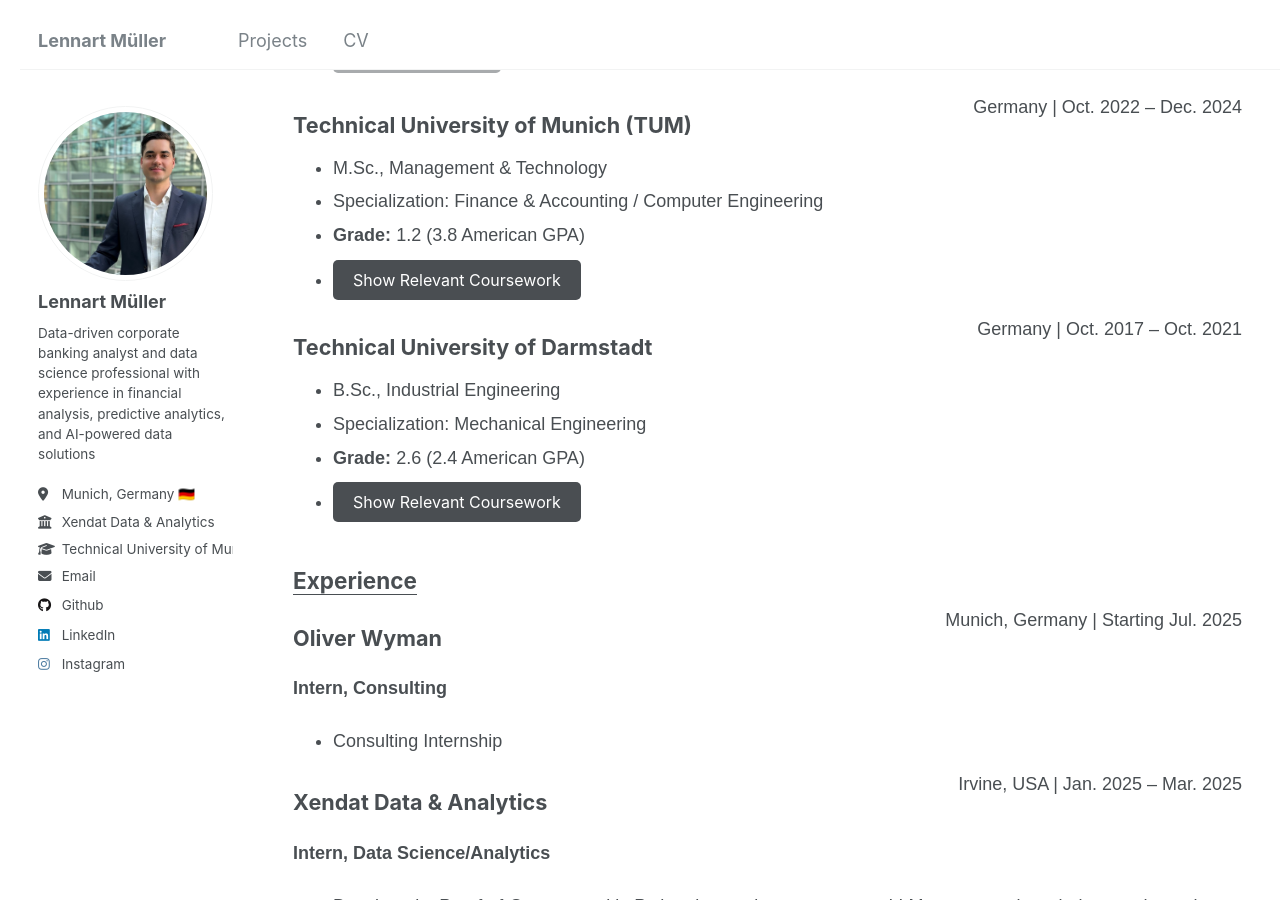
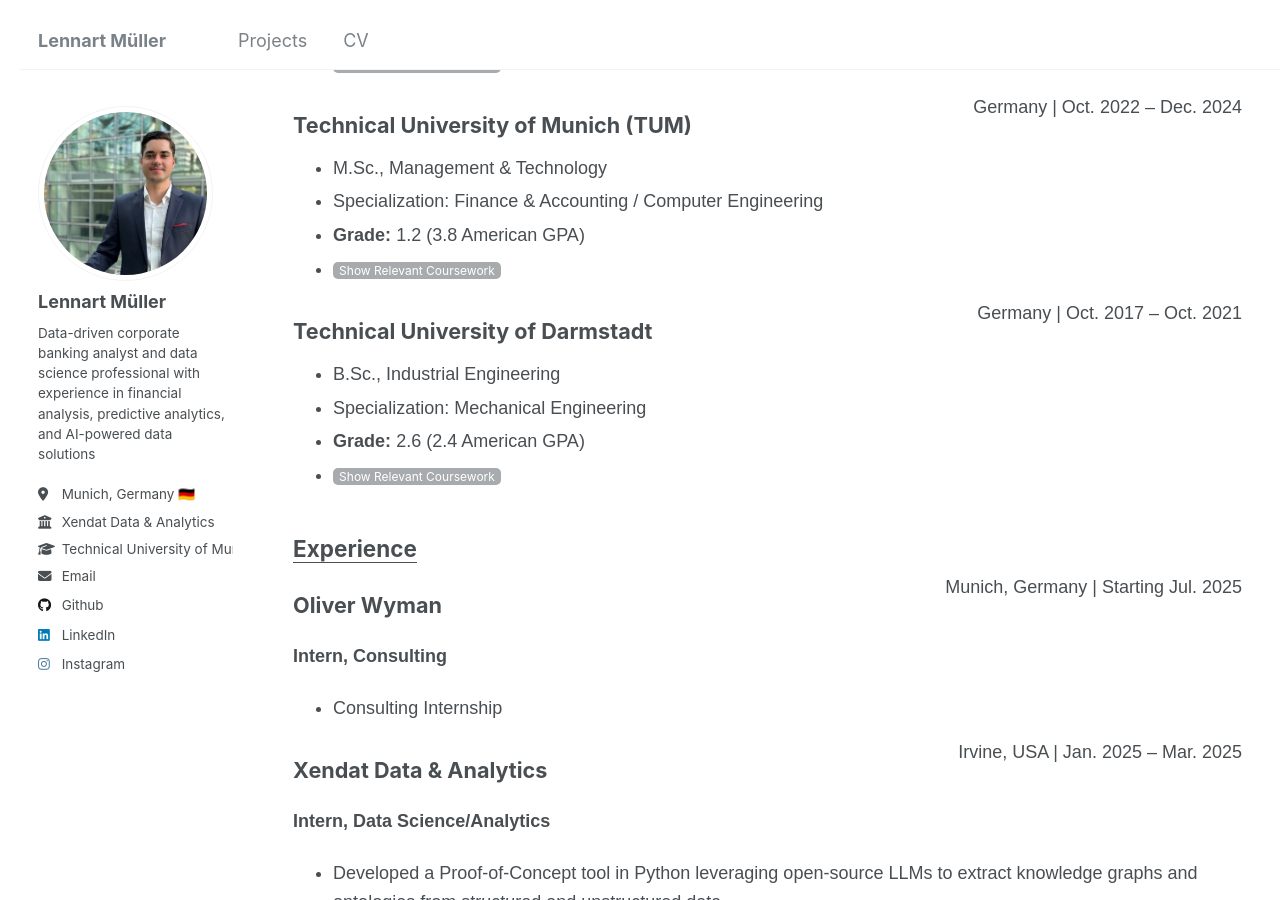
Before and after one commit to lennartmueller123/lennartmueller123.github.io, a Jekyll site: the page built from _pages/cv.html, in a window 1280 px wide and 900 px high, scrolled down 405 px. Built offline with Jekyll 4.4.1, drawn with Linux system fonts in a browser that asks for light colours.

Commit message:
Update cv.html
New buttons

```diff
--- a/_pages/cv.html
+++ b/_pages/cv.html
@@ -100,7 +100,7 @@
                 <li>Specialization: Finance & Accounting / Computer Engineering</li>
                 <li><strong>Grade: </strong>1.2   (3.8 American GPA)</li>
                 <li>
-                  <button onclick="toggleDropdown('tum-courses')" style="margin-top: 5px; padding: 10px 20px; background-color: #4A4E52; color: white; border: none; border-radius: 5px; font-size: 16px; cursor: pointer;">
+                  <button onclick="toggleDropdown('tum-courses')" style="margin-top: 5px; padding: 5px px; background-color: #a8abad; color: white; border: none; border-radius: 5px; font-size: 12px; cursor: pointer;">
                     Show Relevant Coursework
                   </button>
                   <div id="tum-courses" style="display: none; margin-top: 10px;">
@@ -145,7 +145,7 @@
                 <li>Specialization: Mechanical Engineering</li>
                 <li><strong>Grade: </strong>2.6 (2.4 American GPA)</li>
                 <li>
-                  <button onclick="toggleDropdown('tud-courses')" style="margin-top: 5px; padding: 10px 20px; background-color: #4A4E52; color: white; border: none; border-radius: 5px; font-size: 16px; cursor: pointer;">
+                  <button onclick="toggleDropdown('tud-courses')" style="margin-top: 5px; padding: 5px px; background-color: #a8abad; color: white; border: none; border-radius: 5px; font-size: 12px; cursor: pointer;">
                     Show Relevant Coursework
                   </button>
                   <div id="tud-courses" style="display: none; margin-top: 10px;">
@@ -255,7 +255,7 @@
               <li><strong>Tools: </strong>Python, Jupiter Notebook, Tableau</li>
               <li>200 hours of evaluated learning</li>
               <li>
-                <button onclick="toggleDropdown('google-certificate')" style="margin-top: 5px; padding: 10px 20px; background-color: #4A4E52; color: white; border: none; border-radius: 5px; font-size: 16px; cursor: pointer;">
+                <button onclick="toggleDropdown('google-certificate')" style="margin-top: 5px; padding: 5px px; background-color: #a8abad; color: white; border: none; border-radius: 5px; font-size: 12px; cursor: pointer;">
                   Show Relevant Coursework
                 </button>
                 <ul id="google-certificate" style="display: none; margin-top: 5px;">
@@ -270,7 +270,7 @@
               <li>
                 <a href="https://www.credly.com/badges/40075db6-9ff5-4a3a-9b0e-abf4c5d01546/linked_in_profile"
                   target="_blank"
-                  style="margin-top: 5px; padding: 10px 20px; background-color: #4A4E52; color: white; border: none; border-radius: 5px; font-size: 16px; cursor: pointer;">
+                  style="margin-top: 5px; padding: 5px px; background-color: #a8abad; color: white; border: none; border-radius: 5px; font-size: 12px; cursor: pointer;">
                   Show Certificate
                 </a>
               </li>
```
